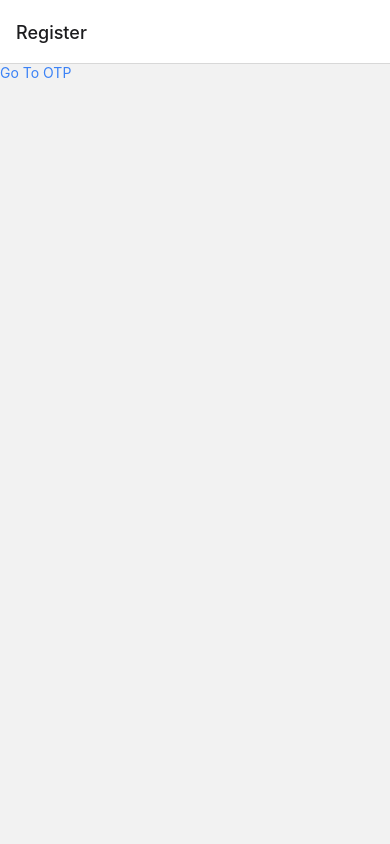
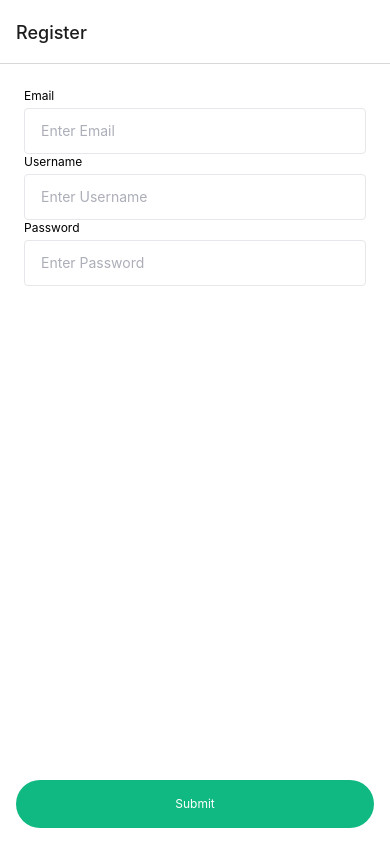
Before and after one commit to didikpriyoga27/ayola-test-project, a React Native app: screen /RegisterScreen in a window 390 px wide. Built offline with nearby package versions, Linux system fonts and the light colour scheme.

Commit message:
chore: setup register form

```diff
--- a/package.json
+++ b/package.json
@@ -12,8 +12,10 @@
   "dependencies": {
     "@react-navigation/native": "^6.1.9",
     "@react-navigation/native-stack": "^6.9.17",
+    "final-form": "^4.20.10",
     "nativewind": "^2.0.11",
     "react": "18.2.0",
+    "react-final-form": "^6.5.9",
     "react-native": "0.73.1",
     "react-native-safe-area-context": "^4.8.2",
     "react-native-screens": "^3.29.0"
--- /dev/null
+++ b/src/auth/hooks/useFormRegister.ts
@@ -0,0 +1,48 @@
+type Values = {email: string; username: string; password: string};
+
+const useFormRegister = () => {
+  const onSubmit = () => {};
+
+  const validate = (values: Values) => {
+    const errors: any = {};
+
+    // Email validation
+    if (!values.email) {
+      errors.email = 'Email is required';
+    } else if (!/\S+@\S+\.\S+/.test(values.email)) {
+      errors.email = 'Invalid email address';
+    }
+
+    // Username validation
+    if (!values.username) {
+      errors.username = 'Username is required';
+    }
+
+    // Password validation
+    if (!values.password) {
+      errors.password = 'Password is required';
+    } else {
+      if (values.password.length < 8) {
+        errors.password = 'Password must be at least 8 characters';
+      }
+
+      if (!/[a-z]/.test(values.password)) {
+        errors.password = 'Password must contain at least one lowercase letter';
+      }
+
+      if (!/[A-Z]/.test(values.password)) {
+        errors.password = 'Password must contain at least one uppercase letter';
+      }
+
+      if (!/\W|_/.test(values.password)) {
+        errors.password = 'Password must contain at least one symbol';
+      }
+    }
+
+    return errors;
+  };
+
+  return {onSubmit, validate};
+};
+
+export default useFormRegister;
--- a/src/auth/screens/RegisterScreen.tsx
+++ b/src/auth/screens/RegisterScreen.tsx
@@ -1,17 +1,82 @@
-import {NavigationProp, useNavigation} from '@react-navigation/native';
-import React from 'react';
-import {Pressable, Text, View} from 'react-native';
+import React, {useState} from 'react';
+import {Field, Form} from 'react-final-form';
+import {ScrollView} from 'react-native';
+import {useSafeAreaInsets} from 'react-native-safe-area-context';
 
-import {StackParamList} from '../../shared/navigation/types';
+import PrimaryButton from '../../shared/components/PrimaryButton';
+import TextInput from '../../shared/components/TextInput';
+import View from '../../shared/components/View';
+import useFormRegister from '../hooks/useFormRegister';
 
 const RegisterScreen = () => {
-  const {navigate} = useNavigation<NavigationProp<StackParamList>>();
+  const {bottom} = useSafeAreaInsets();
+  const {onSubmit, validate} = useFormRegister();
+
+  const [isShowPassword] = useState<boolean>(false);
+
   return (
-    <View>
-      <Pressable onPress={() => navigate('OtpScreen')}>
-        <Text className="text-blue-500">Go To OTP</Text>
-      </Pressable>
-    </View>
+    <Form
+      {...{onSubmit, validate}}
+      render={({handleSubmit}) => {
+        return (
+          <View
+            className="bg-white flex-1"
+            style={{paddingBottom: bottom + 16}}>
+            <ScrollView className="flex-1 bg-white p-6 space-y-4">
+              <View>
+                <Field name="email">
+                  {({input, meta}) => {
+                    const {value, onChange} = input;
+                    return (
+                      <TextInput
+                        label="Email"
+                        keyboardType="email-address"
+                        autoCapitalize="none"
+                        {...{value, onChange, meta}}
+                      />
+                    );
+                  }}
+                </Field>
+              </View>
+              <View>
+                <Field name="username">
+                  {({input, meta}) => {
+                    const {value, onChange} = input;
+                    return (
+                      <TextInput
+                        label="Username"
+                        keyboardType="email-address"
+                        autoCapitalize="none"
+                        {...{value, onChange, meta}}
+                      />
+                    );
+                  }}
+                </Field>
+              </View>
+              <View>
+                <Field name="password">
+                  {({input, meta}) => {
+                    const {value, onChange} = input;
+                    return (
+                      <TextInput
+                        label="Password"
+                        secureTextEntry={!isShowPassword}
+                        {...{value, onChange, meta}}
+                      />
+                    );
+                  }}
+                </Field>
+              </View>
+            </ScrollView>
+            <PrimaryButton
+              className="mx-4"
+              onPress={handleSubmit}
+              text="Submit"
+            />
+          </View>
+        );
+      }}
+    />
   );
 };
 
--- /dev/null
+++ b/src/shared/components/BaseLayout.tsx
@@ -0,0 +1,17 @@
+import React, {FC, PropsWithChildren} from 'react';
+import {KeyboardAvoidingView, Platform, View} from 'react-native';
+
+const BaseLayout: FC<PropsWithChildren> = ({children}) => {
+  return (
+    <View>
+      <KeyboardAvoidingView
+        className={'flex-1'}
+        behavior={Platform.select({ios: 'padding', android: 'height'})}
+        keyboardVerticalOffset={0}>
+        <View className={'flex-1'}>{children}</View>
+      </KeyboardAvoidingView>
+    </View>
+  );
+};
+
+export default BaseLayout;
--- /dev/null
+++ b/src/shared/components/PrimaryButton.tsx
@@ -0,0 +1,29 @@
+import React, {FC, ReactNode} from 'react';
+import {TouchableOpacity, TouchableOpacityProps} from 'react-native';
+
+import Text from './Text';
+
+type Props = {
+  leftComponent?: ReactNode;
+  text: string;
+} & TouchableOpacityProps;
+
+const PrimaryButton: FC<Props> = ({
+  leftComponent,
+  text,
+  className,
+  ...props
+}) => {
+  return (
+    <TouchableOpacity
+      className={`flex-row items-center justify-center space-x-2 rounded-full bg-emerald-500 py-4 ${className} ${
+        props.disabled && 'opacity-50'
+      }`}
+      {...props}>
+      {leftComponent}
+      <Text className="text-center text-base text-white">{text}</Text>
+    </TouchableOpacity>
+  );
+};
+
+export default PrimaryButton;
--- /dev/null
+++ b/src/shared/components/Text.tsx
@@ -0,0 +1,8 @@
+import React, {FC} from 'react';
+import {Text as RNText, TextProps} from 'react-native';
+
+const Text: FC<TextProps> = ({className, ...props}) => {
+  return <RNText className={`text-xs ${className}`} {...props} />;
+};
+
+export default Text;
--- /dev/null
+++ b/src/shared/components/TextInput.tsx
@@ -0,0 +1,90 @@
+import React, {FC, ReactNode} from 'react';
+import {FieldMetaState} from 'react-final-form';
+import {
+  StyleSheet,
+  TextInput as RNTextInput,
+  TextInputProps,
+  TouchableOpacity,
+} from 'react-native';
+
+import Text from './Text';
+import View from './View';
+
+export type CustomTextInputProps = {
+  label: string;
+  leftComponent?: ReactNode;
+  leftComponentOnPress?: () => void;
+  rightComponent?: ReactNode;
+  rightComponentOnPress?: () => void;
+  rightComponentTestId?: string;
+  meta?: FieldMetaState<any>;
+};
+
+type Props = CustomTextInputProps & TextInputProps;
+
+const TextInput: FC<Props> = props => {
+  const {
+    label,
+    placeholder,
+    leftComponent,
+    leftComponentOnPress,
+    rightComponent,
+    rightComponentOnPress,
+    meta,
+    ...restProps
+  } = props;
+
+  return (
+    <View>
+      <Text className="mb-1 text-xs text-text-secondary">{label}</Text>
+      <View className="flex-row">
+        <RNTextInput
+          className={`flex-1 rounded border border-gray-200 px-4 py-3 text-sm ${
+            restProps.multiline && 'h-20'
+          }`}
+          style={[
+            restProps.multiline && {textAlignVertical: 'top'},
+            Boolean(leftComponent) && {paddingLeft: 40},
+          ]}
+          placeholder={placeholder ?? `Enter ${label}`}
+          placeholderTextColor={'#ACAEB8'}
+          {...restProps}
+        />
+        {Boolean(leftComponent) && (
+          <TouchableOpacity
+            style={styles.leftComponent}
+            onPress={leftComponentOnPress}>
+            {leftComponent}
+          </TouchableOpacity>
+        )}
+        {Boolean(rightComponent) && (
+          <TouchableOpacity
+            style={styles.rightComponent}
+            onPress={rightComponentOnPress}>
+            {rightComponent}
+          </TouchableOpacity>
+        )}
+      </View>
+      {meta?.error && meta?.touched && (
+        <Text className="mt-1 text-red-500">{meta.error}</Text>
+      )}
+    </View>
+  );
+};
+
+const styles = StyleSheet.create({
+  leftComponent: {
+    position: 'absolute',
+    alignSelf: 'center',
+    left: 0,
+    padding: 16,
+  },
+  rightComponent: {
+    position: 'absolute',
+    alignSelf: 'center',
+    right: 0,
+    padding: 16,
+  },
+});
+
+export default TextInput;
--- /dev/null
+++ b/src/shared/components/View.tsx
@@ -0,0 +1,8 @@
+import React, {FC} from 'react';
+import {View as RNView, ViewProps} from 'react-native';
+
+const View: FC<ViewProps> = ({...props}) => {
+  return <RNView {...props} />;
+};
+
+export default View;
```
Also changed, not shown: 1 other file (tests, documents, lock files or other folders).
